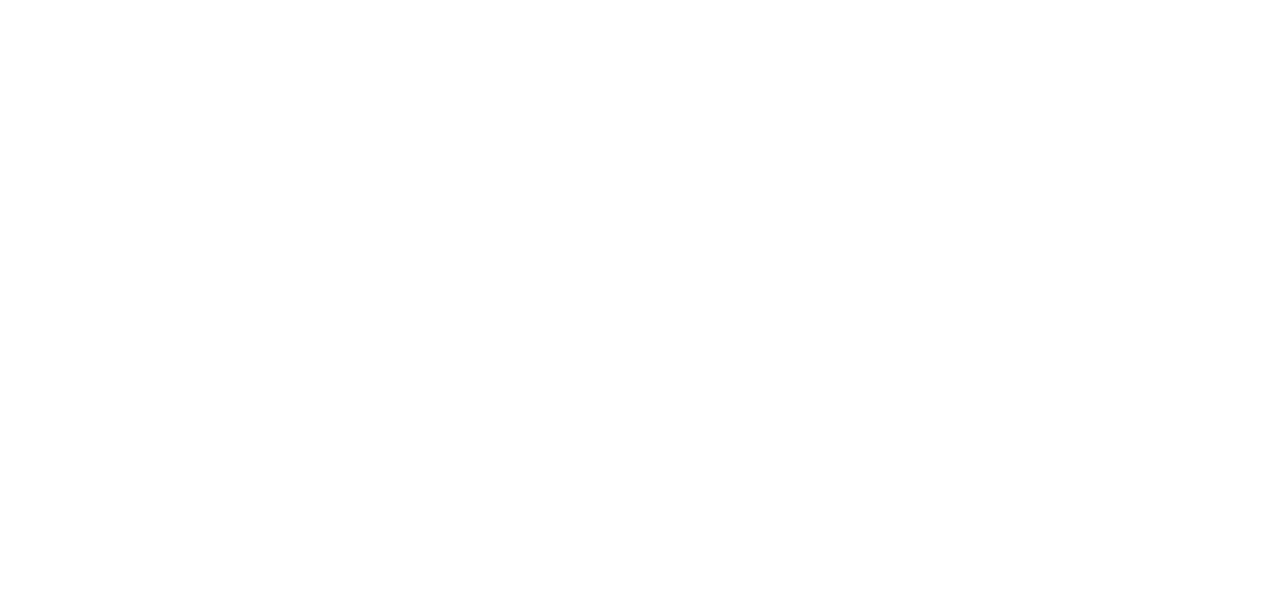
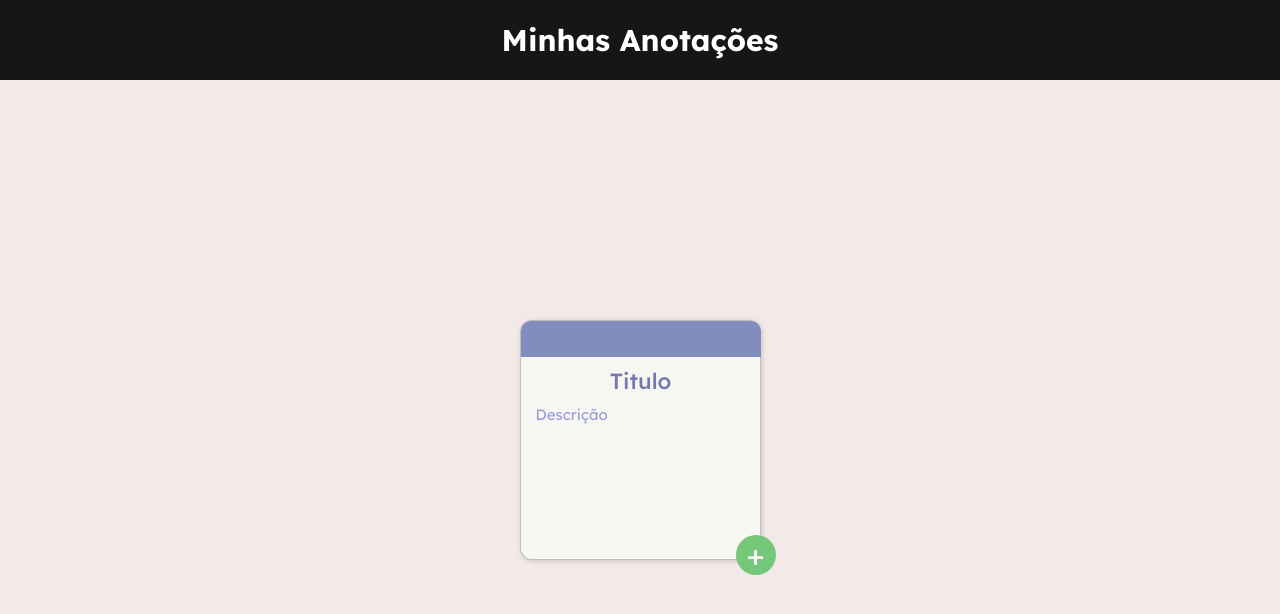
Before and after one commit to samuelurel01/OnboardingVitao, a website with bundled scripts: page Front-End/index.html in a window 1280 px wide. Built offline with nearby package versions, Linux system fonts and the light colour scheme; files whose address does not match are found by name.

Commit message:
Adicionado criar,deletar e listar no front-end de notas

```diff
--- /dev/null
+++ b/Front-End/aplication/gerenciadorNotas.js
@@ -0,0 +1,105 @@
+import Nota from '../model/Nota.js';
+import NotaService from '../service/NotaService.js'
+
+let main = document.getElementById("main")
+
+let service = new NotaService()
+
+let listaDeNotas = await service.listar();
+
+
+
+let exibirNotas = (notas) => {
+    main.innerHTML = ""
+
+    notas.forEach(nota => {
+        main.appendChild(criarTemplateHTMLdeNotaComDOM(nota,false))
+    });
+
+    main.appendChild(criarTemplateHTMLdeNotaComDOM(criarUltimaNota(),true))
+}
+
+let criarUltimaNota = () => {
+    let novaNota = new Nota()
+    novaNota.titulo = "Titulo"
+    novaNota.descricao = "Descrição"
+
+    return novaNota
+}
+
+let criarTemplateHTMLdeNotaComDOM = (nota,essaNotaCriar) => {
+    let div = document.createElement("div");
+    div.classList.add("card")
+
+    let divBorder = document.createElement("div")
+    divBorder.classList.add("borderTop")
+
+    let divContent = document.createElement("div")
+    divContent.classList.add("content")
+
+    let input = document.createElement("input")
+    input.value = nota.titulo
+    input.type = "text";
+
+    let textArea = document.createElement("textarea")
+    textArea.maxLength = 170
+    textArea.value = nota.descricao
+
+    if(essaNotaCriar){
+        textArea.classList.add("newArea")
+        input.classList.add("newInput")
+    }
+
+    if(!essaNotaCriar){
+        input.addEventListener("blur", (event) => {
+            alert(event.target.value)
+
+        })
+
+        textArea.addEventListener("blur", (event) => {
+            alert(event.target.value)
+        })
+    }
+
+    let button = document.createElement("button")
+
+    let imageRemove = document.createElement("img")
+    imageRemove.src= "images/delete.png"
+    imageRemove.alt = "delete"
+
+    let textButtonCriar = document.createElement("p")
+    textButtonCriar.innerText = "+"
+
+    button.appendChild(essaNotaCriar ? textButtonCriar : imageRemove)
+    button.addEventListener('click', () => {
+        if(essaNotaCriar){
+            criarNovaNota()
+        }else{
+            removerNotaPorId(nota.id)
+        }
+    })
+
+    divContent.appendChild(input)
+    divContent.appendChild(textArea)
+
+    div.appendChild(divBorder)
+    div.appendChild(divContent)
+    div.appendChild(button)
+
+    return div;
+}
+
+let criarNovaNota = async() => {
+    let input = document.querySelector(".newInput")
+    let textArea = document.querySelector(".newArea")
+
+    await service.criar(input.value,textArea.value)
+    exibirNotas(await service.listar())
+}
+
+let removerNotaPorId = async (id) => {
+    await service.deletarPorId(id)
+    exibirNotas(await service.listar())
+}
+
+exibirNotas(listaDeNotas)
--- a/Front-End/index.html
+++ b/Front-End/index.html
@@ -1,49 +1,25 @@
 <!DOCTYPE html>
-<html lang="en">
+<html lang="pt-br">
 <head>
     <meta charset="UTF-8">
     <title>Teste</title>
-    <script type="module" src="aplication/teste2.js" ></script>
+    <script type="module" src="aplication/gerenciadorNotas.js" defer></script>
+    <link rel="stylesheet" href="styles/global.css">
+    <link rel="stylesheet" href="styles/header.css">
+    <link rel="stylesheet" href="styles/main.css">
+    <link rel="stylesheet" href="styles/card.css">
 </head>
 
 <body>
-    <style>
-        *{
-            margin: 0;
-            padding: 0;
-        }
+    <header>
+        <h1>Minhas Anotações</h1>
+    </header>
 
-        .card{
-            padding: 5px;
-            border: 1px solid rgba(0, 0, 0, 0.2);
-            display: flex;
-            align-items: center;
-            justify-content: center;
-            flex-direction: column;
-            background-color: rgb(237, 240, 243);
-        }
+    <main id="main">
 
-        .p{
-            font-size: 15px;
-            font-family: Arial, Helvetica, sans-serif;
-        }
+    </main>
 
-        .card > p:nth-child(2){
-            font-weight: bolder;
-        }
-
-        body{
-            display: flex;
-            align-items: center;
-            justify-content: center;
-            flex-direction: column;
-            width: 100vw;
-            height: 100vh;
-            gap: 5px;
-        }
-    </style>
+</body>
 
 
-
-</body>
 </html>
--- /dev/null
+++ b/Front-End/styles/card.css
@@ -0,0 +1,100 @@
+.card {
+    width: 241px;
+    height: 240px;
+    border-radius: 12px;
+    display: flex;
+    flex-direction: column;
+    background-color: #F6FAF6;
+    border: 1px solid rgba(0, 0, 0, 0.301);
+    box-shadow: 1px 1px 5px rgba(0, 0, 0, 0.235);
+    margin: 0;
+    padding: 0;
+    position: relative;
+    opacity: 1;
+    transition: .4s;
+}
+
+.card:hover{
+    transform: translateY(-8px);
+
+}
+
+.card:last-child{
+    filter: opacity(75%);
+}
+
+
+.card:last-child > button {
+    background-color: #4ABB55;;
+}
+
+.card:last-child > button:hover {
+    background-color: rgb(60, 152, 69);
+}
+
+
+
+.borderTop{
+    width: 240px;
+    height: 15%;
+    background-color: #5B6EB0;
+    border-radius: 10px 10px 0 0;
+}
+
+.content{
+    padding: 10px 5px;
+    width: 240px;
+    height: 85%;
+    display: flex;
+    flex-direction: column;
+    gap: 10px;
+    align-items: center;
+}
+
+.content > input {
+    border: 0;
+    outline: 0;
+    text-align: center;
+    font-size: 22px;
+    color: #4C5394;
+    font-weight: 500;
+    background-color: rgba(0, 0, 0, 0);
+}
+
+.content > textarea {
+    width: 100%;
+    border: 0;
+    outline: 0;
+    background-color: rgba(0, 0, 0, 0);
+    color: #7D85D1;
+    height: 120px;
+    font-size: 15px;
+    text-indent: 10px;
+    text-align: justify;
+    resize: none;
+}
+
+.card > button {
+    width: 40px;
+    height: 40px;
+    border-radius: 100%;
+    border: 0;
+    background-color: #D95454;
+    font-size: 30px;
+    line-height: 0;
+    display: flex;
+    align-items: center;
+    justify-content: center;
+    color: white;
+    position: absolute;
+    top: 90%;
+    left: 90%;
+}
+
+.card > button:hover {
+    transform: scale(1.05);
+    transition: .2s;
+    cursor: pointer;
+    background-color: #cb4e4e;
+
+}
--- /dev/null
+++ b/Front-End/styles/global.css
@@ -0,0 +1,12 @@
+@import url('https://fonts.googleapis.com/css2?family=Lexend:wght@100..900&display=swap');
+
+*{
+    padding: 0;
+    margin: 0;
+    box-sizing: border-box;
+    font-family: "Lexend", sans-serif;
+}
+
+body{
+    overflow-x: hidden;
+}
--- /dev/null
+++ b/Front-End/styles/header.css
@@ -0,0 +1,15 @@
+header {
+    width: 100vw;
+    height: 80px;
+    background-color: #161616;
+
+    display: flex;
+    align-items: center;
+    justify-content: center;
+    box-shadow: 1px 1px 5px rgba(0, 0, 0, 0.218);
+}
+
+header > h1 {
+    font-size: 30px;
+    color: #ffffff;
+}
--- /dev/null
+++ b/Front-End/styles/main.css
@@ -0,0 +1,11 @@
+main {
+    width: 100vw;
+    min-height: calc(100vh - 80px) ;
+    background-color: #F4E9E9;
+    display: flex;
+    align-items: center;
+    justify-content: center;
+    gap: 30px;
+    flex-wrap: wrap;
+    padding: 40px;
+}
--- a/Front-End/aplication/teste2.js
+++ b/Front-End/teste/teste2.js
@@ -2,12 +2,6 @@ import Nota from "../model/Nota.js";
 import NotaService from "../service/NotaService.js";
 
 let notaService = new NotaService()
-
-
-await notaService.criar("Estudar matematica","Devo estudar matematica")
-await notaService.criar("Estudar futvolei","Devo estudar futvolei")
-await notaService.criar("Dar banho no luan","Lavar meu cachorro luan")
-await notaService.criar("Voar de aviao","Realizar viagem de negocio")
 
 
 let notas = await notaService.listar()
```
Also changed, not shown: Front-End/images/delete.png (added), Front-End/teste/teste.js (renamed from Front-End/aplication/teste.js).
